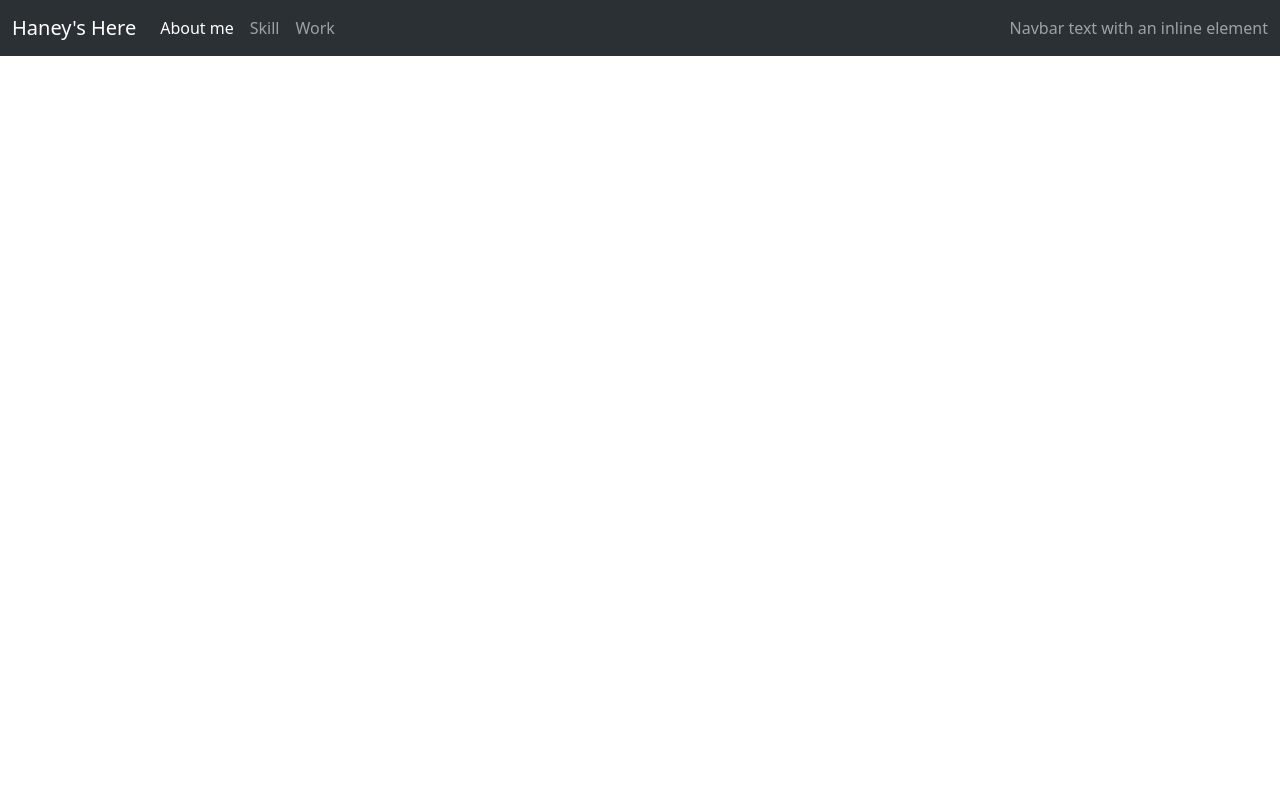
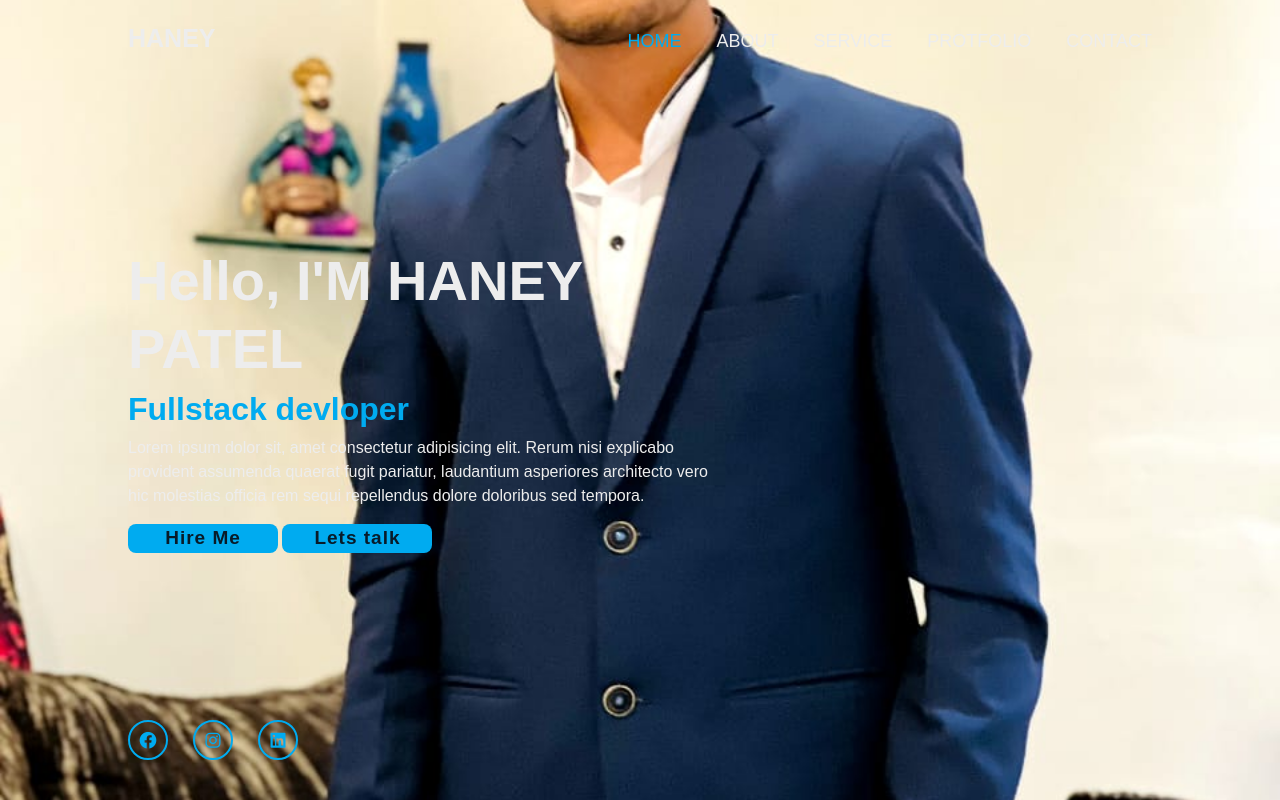
Before and after one commit to haneypatel7/protfolio, a plain HTML site: page src/index.html in a window 1280 px wide. Drawn offline with nearby package versions, Linux system fonts and the light colour scheme.

Commit message:
per-protfolio

```diff
--- a/src/index.html
+++ b/src/index.html
@@ -5,37 +5,51 @@
     <title>HaneyPatel</title>
     <link href="https://cdn.jsdelivr.net/npm/bootstrap@5.3.2/dist/css/bootstrap.min.css" rel="stylesheet" integrity="sha384-T3c6CoIi6uLrA9TneNEoa7RxnatzjcDSCmG1MXxSR1GAsXEV/Dwwykc2MPK8M2HN" crossorigin="anonymous">
     <script src="https://cdn.jsdelivr.net/npm/bootstrap@5.3.2/dist/js/bootstrap.bundle.min.js" integrity="sha384-C6RzsynM9kWDrMNeT87bh95OGNyZPhcTNXj1NW7RuBCsyN/o0jlpcV8Qyq46cDfL" crossorigin="anonymous"></script>
-
+    <link rel="stylesheet" href="style.css">
+    <link href='https://unpkg.com/boxicons@2.1.4/css/boxicons.min.css' rel='stylesheet'>
 <!-- using bootstrap -->
 </head>
 
 <body>
-    <nav class="navbar navbar-expand-lg bg-body-tertiary" data-bs-theme="dark">
-        <div class="container-fluid">
-          <a class="navbar-brand" href="#">Haney's Here</a>
-          <button class="navbar-toggler" type="button" data-bs-toggle="collapse" data-bs-target="#navbarText" aria-controls="navbarText" aria-expanded="false" aria-label="Toggle navigation">
-            <span class="navbar-toggler-icon"></span>
-          </button>
-          <div class="collapse navbar-collapse" id="navbarText">
-            <ul class="navbar-nav me-auto mb-2 mb-lg-0">
-              <li class="nav-item">
-                <a class="nav-link active" aria-current="page" href="#">About me</a>
-              </li>
-              <li class="nav-item">
-                <a class="nav-link" href="#">Skill</a>
-              </li>
-              <li class="nav-item">
-                <a class="nav-link" href="#">Work</a>
-              </li>
-            </ul>
-            <span class="navbar-text">
-              Navbar text with an inline element
-            </span>
-          </div>
+    <header class="header">
+      <a href="" class="logo">HANEY</a>
+        <nav class="navbar">
+
+          <a href="#" class="active">HOME</a>
+          <a href="#">ABOUT</a>
+          <a href="#">SERVICE</a>
+          <a href="#">PROTFOLIO</a>
+          <a href="#">CONTACT</a>
+
+        </nav>
+    </header>
+
+    <section class="home">
+      <div class="home-content">
+        <h1>
+          Hello, I'M HANEY PATEL
+        </h1>
+        <H3>
+          Fullstack devloper
+        </H3>
+        <p>Lorem ipsum dolor sit, amet consectetur adipisicing elit. Rerum nisi explicabo provident assumenda quaerat fugit pariatur, laudantium asperiores architecto vero hic molestias officia rem sequi repellendus dolore doloribus sed tempora.</p>
+        <div class="btn-box">
+          <a href="#">Hire Me</a>
+          <a href="#">Lets talk</a>
         </div>
-      </nav>
 
 
 
+
+
+
+      </div>
+
+      <div class="home-sci">
+        <a href="" class="facebook"><i class='bx bxl-facebook-circle'></i></a>
+        <a href="" class="instagram"><i class='bx bxl-instagram' ></i></a>
+        <a href="" class="linkedln"><i class='bx bxl-linkedin-square' ></i></a>
+      </div>
+    </section>
 </body>
 </html>
--- /dev/null
+++ b/src/style.css
@@ -0,0 +1,131 @@
+
+*{
+    margin: 0;
+    padding: 0;
+    box-sizing: border-box;
+    font-family: 'Poppns',sans-serif;
+
+}
+
+body
+{
+    /* background: rgb(0, 56, 96); */
+    color: #ededed;
+}
+.logo
+{
+    font-size: 25px;
+    color: #ededed;
+    text-decoration: none;
+    font-weight: 600 ;
+}
+.header
+{
+    position: fixed;
+    top: 0;
+    left: 0;
+    width: 100%;
+    padding: 20px 10%;
+    background: transparent;
+    display: flex;
+    justify-content: space-between;
+    z-index: 100;
+
+
+
+}
+
+.navbar a
+{
+    font-size: 18px;
+    color: #ededed;
+    text-decoration: none;
+    font-weight: 500;
+    margin-left: 35px;
+    transition: .3s;
+
+}
+.navbar a:hover
+{
+    color: #00abf0;
+}
+
+.navbar a:hover,.navbar a.active
+{
+    color: #00abf0;
+}
+
+.home
+{
+
+    background: url('self.jpeg') no-repeat;
+    background-size: cover;
+    background-position: center;
+    align-items: center;
+    display: flex;
+    padding: 0 10%;
+    height: 100vh;
+}
+
+.home-content
+{
+    max-width: 600px;
+}
+
+.home-content h1
+{
+    font-size: 56px;
+    font-weight: 700;
+}
+.home-content h3
+{
+    font-size: 32px;
+    font-weight: 700;
+    color: #00abf0;
+}
+
+p
+{
+    font-size: 16px;
+}
+
+.btn-box a
+{
+    display: inline-flex;
+    background-color: yellow;
+    height: 100%;
+    width: 150px;
+    justify-content: center;
+    align-items: center;
+    background: #00abf0;
+    font-size: 19px;
+    text-decoration: none;
+    font-weight: 600;
+    letter-spacing: 1px;
+    color: #081b29;
+    border-radius: 8px;
+}
+
+
+.home-sci
+{
+    position: absolute;
+    bottom: 40px;
+    width: 170px;
+    justify-content: space-between;
+    display: flex;
+}
+.home-sci a
+{
+    display: inline-flex;
+    justify-content: center;
+    align-items: center;
+    width: 40px;
+    height: 40px;
+    background: transparent;
+    border: 2px solid #00abf0;
+    border-radius: 50%;
+    font-size: 20px;
+    color: #00abf0;
+    text-decoration: none;
+}
```
Also changed, not shown: src/self.jpeg (added).
